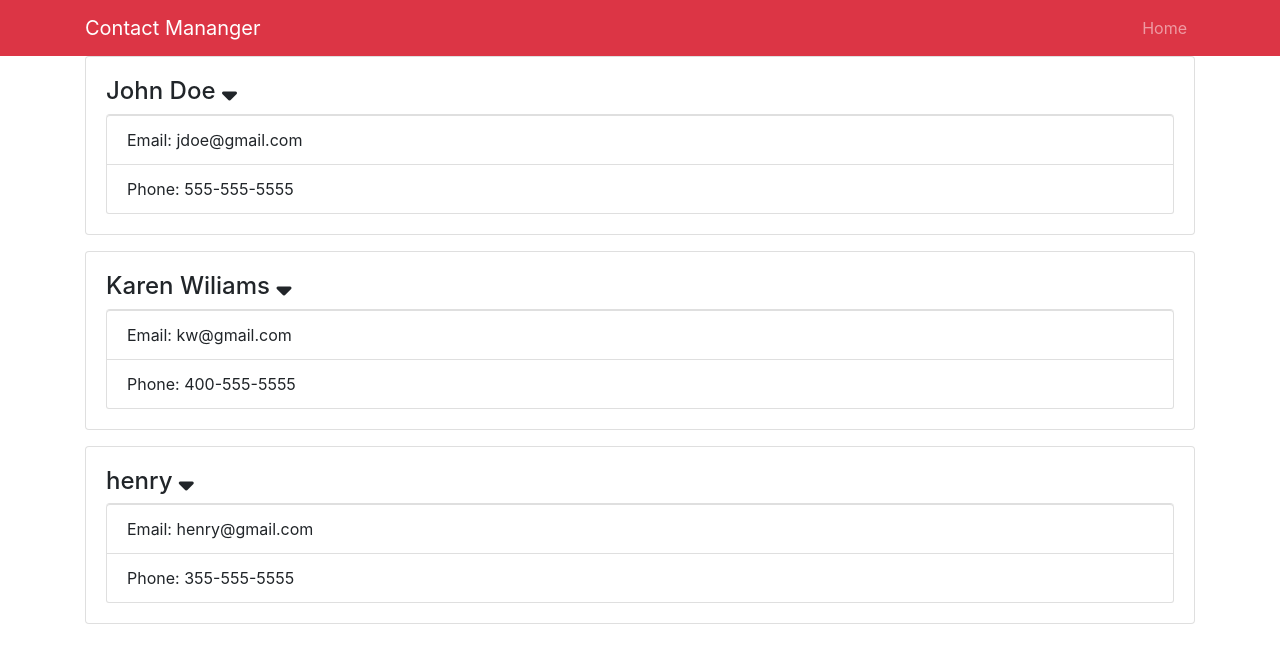
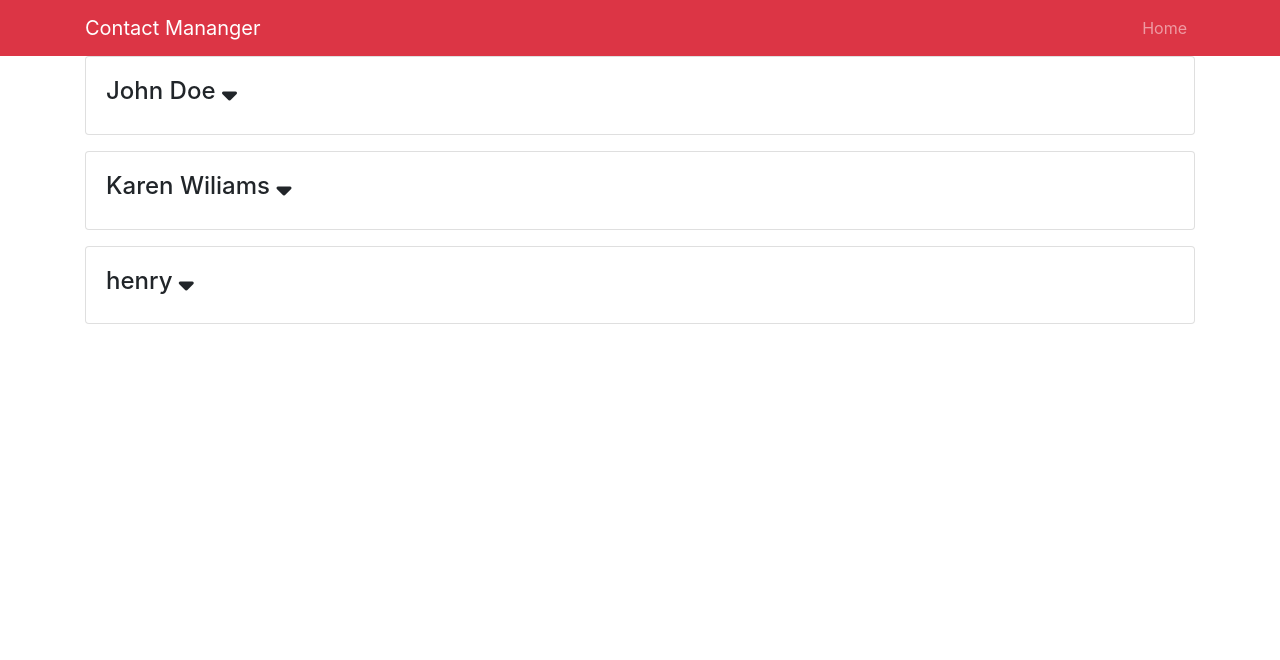
Before and after one commit to tngo0508/learn_react, a React (Create React App) app: page / in a window 1280 px wide. Shown: the top 660 px of the page. Built offline with nearby package versions, Linux system fonts and the light colour scheme.

Commit message:
changing state

```diff
--- a/src/components/Contact.js
+++ b/src/components/Contact.js
@@ -8,20 +8,26 @@ class Contact extends Component {
 
   //   this.onShowClick = this.onShowClick.bind(this);
   // }
-  state = {};
-  onShowClick = (id, e) => {
-    console.log(id);
-  }
+  state = {
+    showContactInfo: false
+  };
+
   render() {
     const { name, email, phone } = this.props.contact;
+    const { showContactInfo } = this.state;
     return (
       <div className="card card-body mb-3">
-        <h4>{name} <i onClick={this.onShowClick.bind(this, name)} className="fas fa-sort-down"></i></h4>
-        <ul className="list-group">
+        <h4>{name} {' '}
+          <i onClick={() => this.setState({ showContactInfo: !this.state.showContactInfo })} className="fas fa-sort-down">
+
+          </i>
+        </h4>
+        {showContactInfo ? (<ul className="list-group">
           <li className="list-group-item">Email: {email}</li>
           <li className="list-group-item">Phone: {phone}</li>
-        </ul>
-      </div>
+        </ul>) : null}
+
+      </div >
     )
   }
 }
--- a/src/components/Contacts.js
+++ b/src/components/Contacts.js
@@ -28,14 +28,14 @@ class Contacts extends Component {
   render() {
     const { contacts } = this.state;
     return (
-      <div>
+      <React.Fragment>
         {contacts.map(contact => (
           <Contact
             key={contact.id}
             contact={contact}
           />
         ))}
-      </div>
+      </React.Fragment>
     )
   }
 }
```
